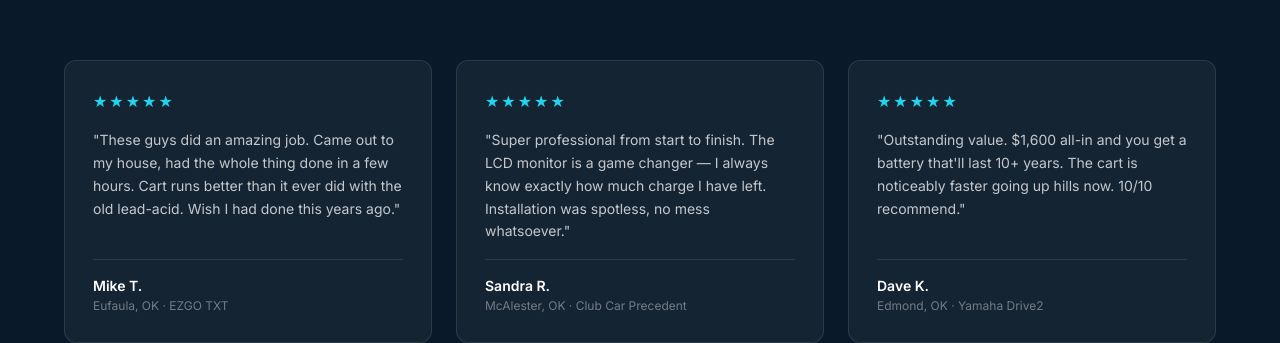
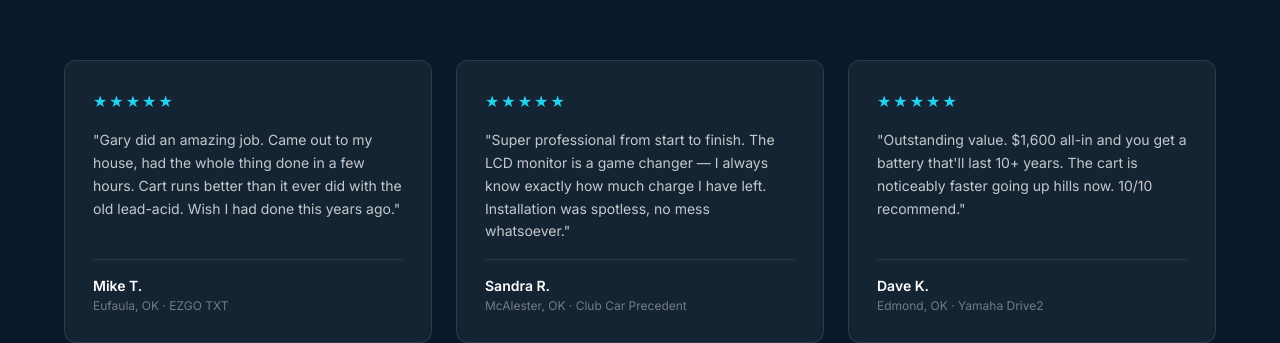
Before and after one commit to taylorrussell18/lithium-golf-cart, a Next.js app: page / in a window 1280 px wide. Shown: the part 6746-7089 px from the top of the page. Built offline with nearby package versions, Linux system fonts and the light colour scheme; a web font is replaced by a local one.

Commit message:
Update Mike's review to reference Gary

```diff
--- a/components/Reviews.tsx
+++ b/components/Reviews.tsx
@@ -11,7 +11,7 @@ const reviews = [
     name: "Mike T.",
     location: "Eufaula, OK",
     stars: 5,
-    text: "These guys did an amazing job. Came out to my house, had the whole thing done in a few hours. Cart runs better than it ever did with the old lead-acid. Wish I had done this years ago.",
+    text: "Gary did an amazing job. Came out to my house, had the whole thing done in a few hours. Cart runs better than it ever did with the old lead-acid. Wish I had done this years ago.",
     cart: "EZGO TXT",
   },
   {
```
